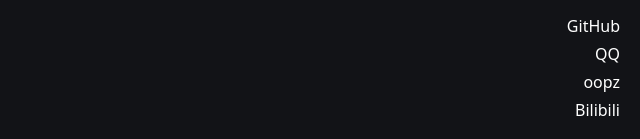
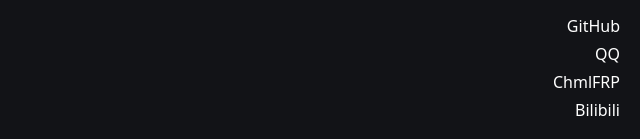
Before and after one commit to PeterFujiyu/TACS-Web-tailwind-css, a website: page src/index.html in a window 1280 px wide. Shown: the part 1567-1706 px from the top of the page, 640-1280 px from the left. Drawn offline with Linux system fonts and the light colour scheme.

Commit message:
Added ChmlFRP

```diff
--- a/src/index.html
+++ b/src/index.html
@@ -347,7 +347,7 @@
               href="https://qm.qq.com/cgi-bin/qm/qr?k=OsJye_kj4Ym_N5mnqn9RwgqALL1Nrnhl&jump_from=webapi&authKey=8o9NZZ2wpnC7mrZYopJ3YpM1kDkeMM/w7kJuiBcUpIfIXcaQ0uBHzNqv3VvmVho7"
               >QQ</a
             >
-            <a href="https://oopz.cn/i/8Dl6Jn">oopz</a>
+            <a href="https://www.chmlfrp.cn">ChmlFRP</a>
             <a href="https://space.bilibili.com/1546229901">Bilibili</a>
           </nav>
         </div>
```
